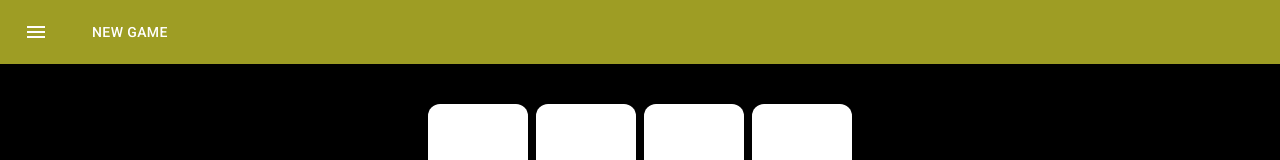
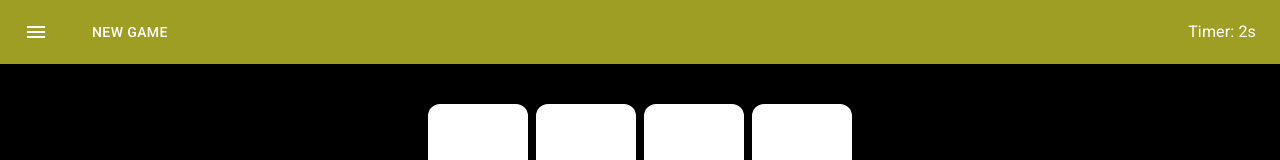
Before and after one commit to ShinK8245/matching-card, a React (Create React App) app: page / in a window 1280 px wide. Both pictures are taken after a click on the button "START GAME". Shown: the top 160 px of the page. Built offline with nearby package versions, Linux system fonts and the light colour scheme.

Commit message:
setup timer

```diff
--- a/package.json
+++ b/package.json
@@ -11,6 +11,7 @@
     "@testing-library/jest-dom": "^5.17.0",
     "@testing-library/react": "^13.4.0",
     "@testing-library/user-event": "^13.5.0",
+    "date-fns": "^3.3.1",
     "react": "^18.2.0",
     "react-dom": "^18.2.0",
     "react-scripts": "5.0.1",
--- a/src/components/Navbar.jsx
+++ b/src/components/Navbar.jsx
@@ -1,15 +1,80 @@
-import { AppBar, Button, IconButton, Toolbar } from "@mui/material";
-import React, { useContext } from "react";
+import {
+  AppBar,
+  Box,
+  Button,
+  IconButton,
+  Toolbar,
+  Typography,
+} from "@mui/material";
+import React, { useContext, useEffect, useState } from "react";
 import MenuIcon from "@mui/icons-material/Menu";
 import { lime } from "@mui/material/colors";
 import { CardDataContext } from "../context/CardDataContext";
+import { differenceInHours, differenceInMinutes } from "date-fns";
 
 const Navbar = () => {
-  const { handleNewGame } = useContext(CardDataContext);
+  const { startedTimeStamp, handleNewGame } = useContext(CardDataContext);
+  const [diffSeconds, setDiffSeconds] = useState(0);
+  const [diffMinutes, setDiffMinutes] = useState(0);
+  const [diffHours, setDiffHours] = useState(0);
+
+  useEffect(() => {
+    if (startedTimeStamp) {
+      const interval = setInterval(() => {
+        const currentTimeStamp = new Date();
+
+        // const currentDiffSeconds =
+        //   differenceInSeconds(currentTimeStamp, startedTimeStamp) % 60;
+
+        const currentDiffMinutes =
+          differenceInMinutes(currentTimeStamp, startedTimeStamp) % 60;
+
+        const currentDiffHours = differenceInHours(
+          currentTimeStamp,
+          startedTimeStamp
+        );
+
+        if (currentDiffHours !== diffHours) {
+          setDiffHours(currentDiffHours);
+        }
+
+        if (currentDiffMinutes !== diffMinutes) {
+          setDiffMinutes(currentDiffMinutes);
+        }
+
+        setDiffSeconds((prev) => {
+          if (prev === 59) {
+            return 0;
+          } else {
+            return prev + 1;
+          }
+        });
+      }, 1000);
+      return () => {
+        clearInterval(interval);
+      };
+    }
+    // eslint-disable-next-line react-hooks/exhaustive-deps
+  }, [startedTimeStamp]);
+
+  const getTimerDisplayValue = () => {
+    let displayValue = `${diffSeconds}s`;
+
+    if (diffMinutes > 0) {
+      displayValue = `${diffMinutes}m ${diffSeconds}s`;
+    }
+
+    if (diffHours > 0) {
+      displayValue = `${diffHours}h ${diffMinutes}m ${diffSeconds}s`;
+    }
+
+    return displayValue;
+  };
 
   return (
     <AppBar position="static" sx={{ bgcolor: lime[800] }}>
-      <Toolbar>
+      <Toolbar sx={{ display: "flex", justifyContent: "space-between" }}>
+        <Box id="navbar-left">
           <IconButton
             size="large"
             edge="start"
@@ -20,8 +85,14 @@ const Navbar = () => {
             <MenuIcon />
           </IconButton>
           <Button color="inherit" sx={{ mx: 1 }} onClick={handleNewGame}>
-          New Game
+            NEW GAME
           </Button>
+        </Box>
+        <Box id="navbar-right">
+          {startedTimeStamp && (
+            <Typography>Timer: {getTimerDisplayValue()}</Typography>
+          )}
+        </Box>
       </Toolbar>
     </AppBar>
   );
--- a/src/context/CardDataContext.jsx
+++ b/src/context/CardDataContext.jsx
@@ -13,7 +13,10 @@ const CardDataContextProvider = ({ children }) => {
   const [cardData, setCardData] = useState(generateCardData(level));
   const [flippedCard, setFlippedCard] = useState(null);
 
+  const [startedTimeStamp, setStartedTimeStamp] = useState(null);
+
   const handleStartGame = () => {
+    setStartedTimeStamp(new Date());
     setGameStarted(true);
   };
 
@@ -107,6 +110,7 @@ const CardDataContextProvider = ({ children }) => {
         cardData,
         level,
         speed,
+        startedTimeStamp,
         handleLevelChange,
         setSpeed,
         handleStartGame,
```
Also changed, not shown: 1 other file (tests, documents, lock files or other folders). Lines whose indentation alone changed are shown as unchanged.
